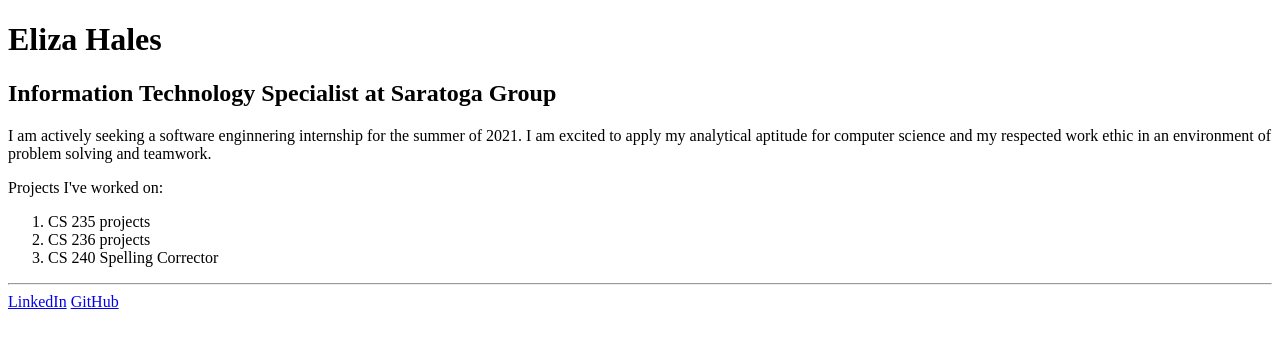
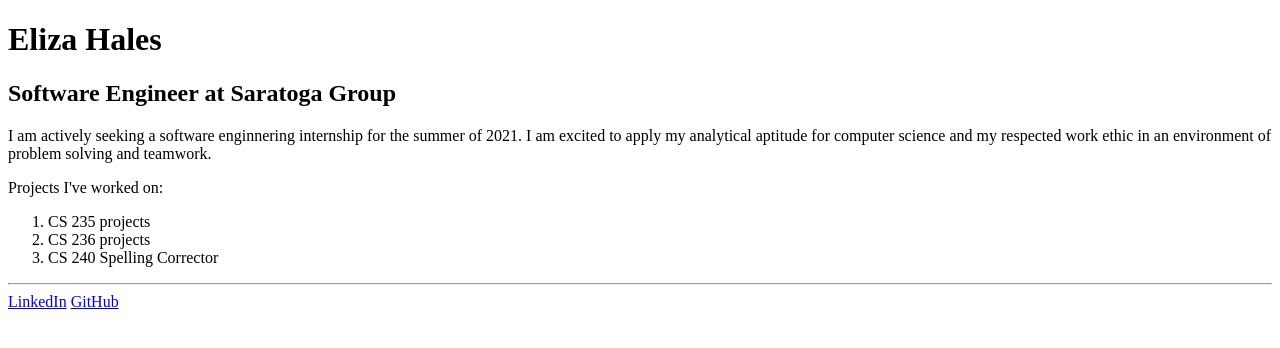
Before and after one commit to ElizaHales/portfolio, a plain HTML site: page index.html in a window 1280 px wide. Drawn offline with Linux system fonts and the light colour scheme.

Commit message:
software engineer

```diff
--- a/index.html
+++ b/index.html
@@ -6,7 +6,7 @@
 <body>
 
 <h1>Eliza Hales</h1>
-<h2>Information Technology Specialist at Saratoga Group</h2>
+<h2>Software Engineer at Saratoga Group</h2>
 <p>I am actively seeking a software enginnering internship for the summer of 2021. I am excited to apply my analytical aptitude for computer science and my respected work ethic in an environment of problem solving and teamwork.</p>
 <p> Projects I've worked on:
 <ol>
```
